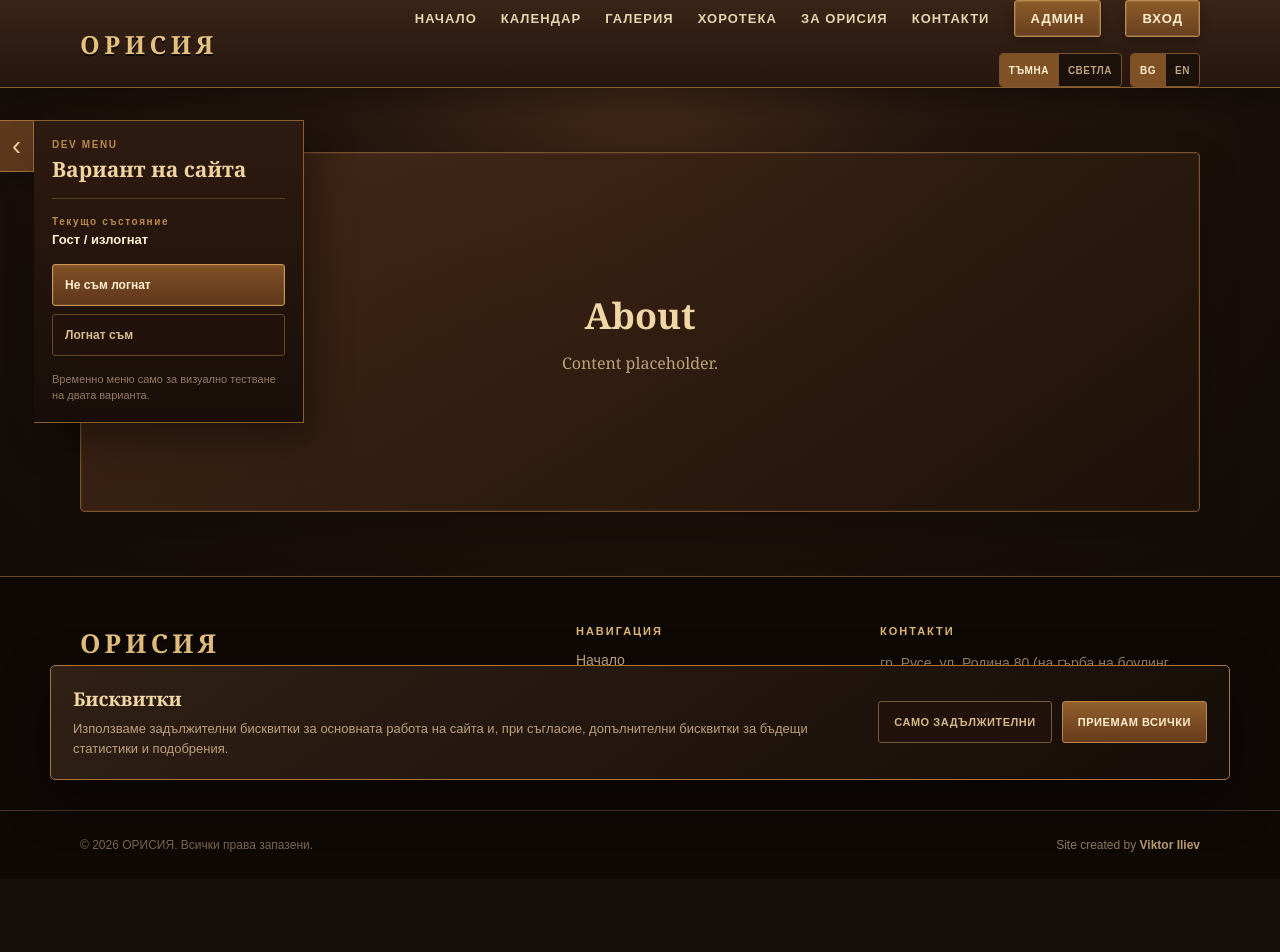
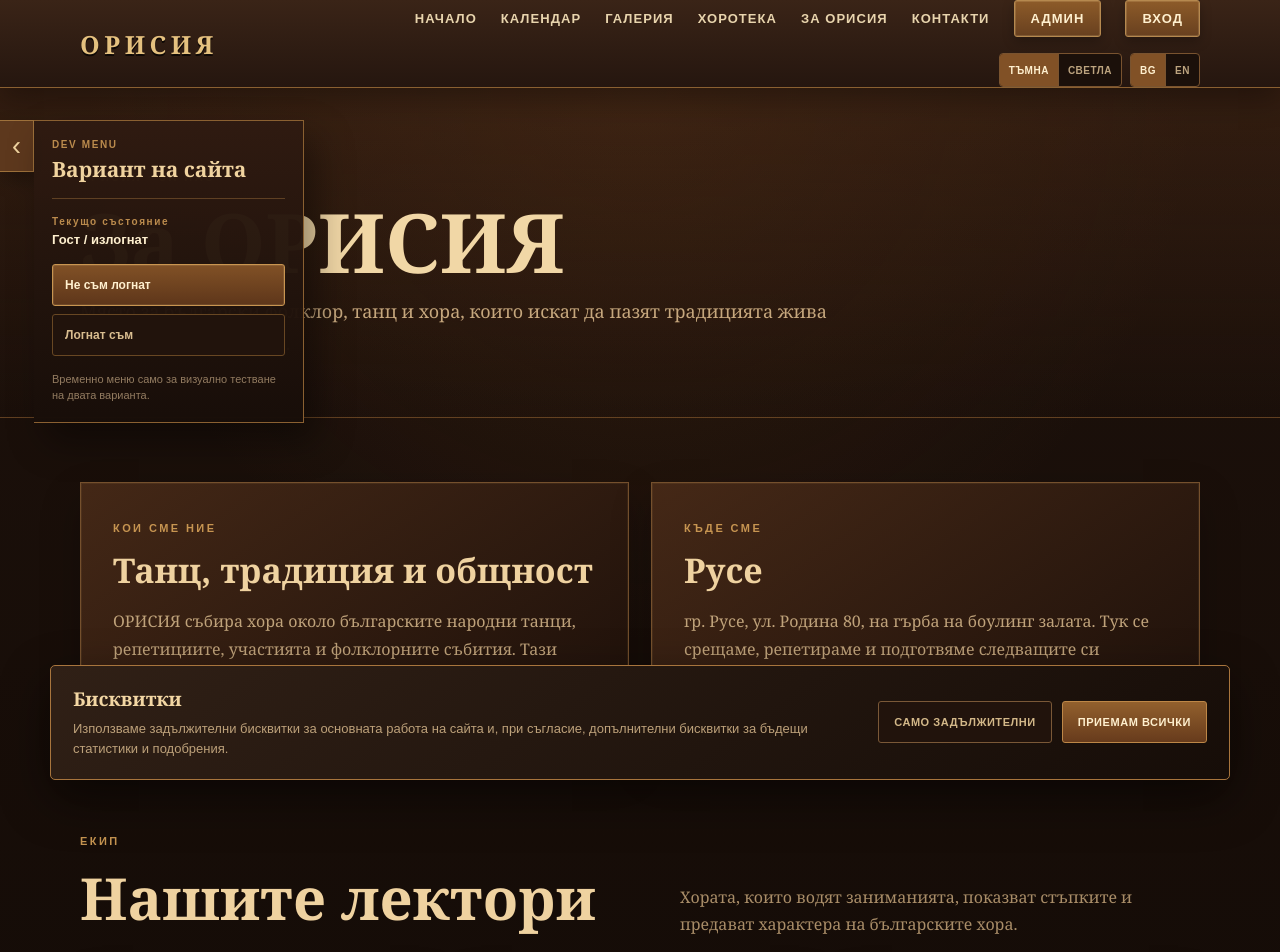
Before and after one commit to viktor132607/Orisia.Client, a Next.js app: page /about in a window 1280 px wide. Shown: the top 952 px of the page. Before the commit the page ends 879 px from the top, so only its background shows below. Built offline with nearby package versions, Linux system fonts and the light colour scheme.

Commit message:
Build Orisia about page with lecturers section

```diff
--- a/src/app/about/page.tsx
+++ b/src/app/about/page.tsx
@@ -1,2 +1,63 @@
-import EmptyPage from "../../components/EmptyPage";
-export default function Page(){return <EmptyPage title="About"/>}
+import styles from "./about.module.css";
+
+const lecturers = [
+  { role: "Лектор", name: "Име на лектор", text: "Кратко представяне на лектора, опита му и фолклорните области или хора, с които работи." },
+  { role: "Лектор", name: "Име на лектор", text: "Кратко представяне на лектора, опита му и фолклорните области или хора, с които работи." },
+  { role: "Лектор", name: "Име на лектор", text: "Кратко представяне на лектора, опита му и фолклорните области или хора, с които работи." },
+];
+
+export default function AboutPage() {
+  return (
+    <main className={styles.page}>
+      <section className={styles.hero}>
+        <div className="container">
+          <span className={styles.kicker}>ОРИСИЯ · ЗА НАС</span>
+          <h1>За ОРИСИЯ</h1>
+          <p>Място за български фолклор, танц и хора, които искат да пазят традицията жива и да я споделят заедно.</p>
+        </div>
+      </section>
+
+      <section className={styles.story}>
+        <div className={`container ${styles.storyGrid}`}>
+          <article className={styles.panel}>
+            <span className={styles.sectionLabel}>КОИ СМЕ НИЕ</span>
+            <h2>Танц, традиция и общност</h2>
+            <p>ОРИСИЯ събира хора около българските народни танци, репетициите, участията и фолклорните събития. Тази страница ще се развива с историята, целите и важните моменти на клуба.</p>
+          </article>
+          <article className={styles.panel}>
+            <span className={styles.sectionLabel}>КЪДЕ СМЕ</span>
+            <h2>Русе</h2>
+            <p>гр. Русе, ул. Родина 80, на гърба на боулинг залата. Тук се срещаме, репетираме и подготвяме следващите си участия.</p>
+          </article>
+        </div>
+      </section>
+
+      <section className={styles.lecturers}>
+        <div className="container">
+          <div className={styles.sectionHead}>
+            <div>
+              <span className={styles.sectionLabel}>ЕКИП</span>
+              <h2>Нашите лектори</h2>
+            </div>
+            <p>Хората, които водят заниманията, показват стъпките и предават характера на българските хора.</p>
+          </div>
+
+          <div className={styles.grid}>
+            {lecturers.map((lecturer, index) => (
+              <article className={styles.card} key={index}>
+                <div className={styles.portrait}>Снимка на лектор</div>
+                <div className={styles.cardBody}>
+                  <span>{lecturer.role}</span>
+                  <h3>{lecturer.name}</h3>
+                  <p>{lecturer.text}</p>
+                </div>
+              </article>
+            ))}
+          </div>
+
+          <div className={styles.note}>Имената, снимките и точните представяния са оставени като placeholder-и, защото в проекта няма записани данни за лекторите.</div>
+        </div>
+      </section>
+    </main>
+  );
+}
```
